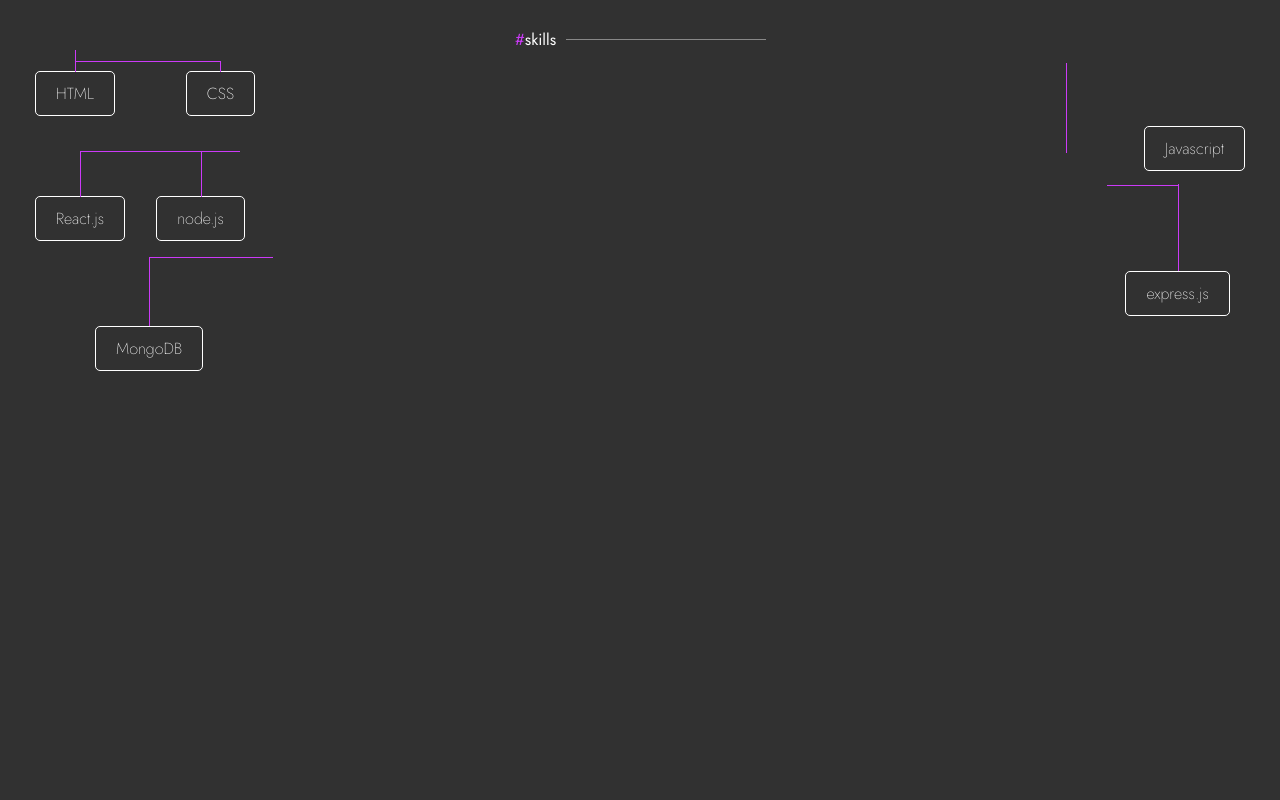
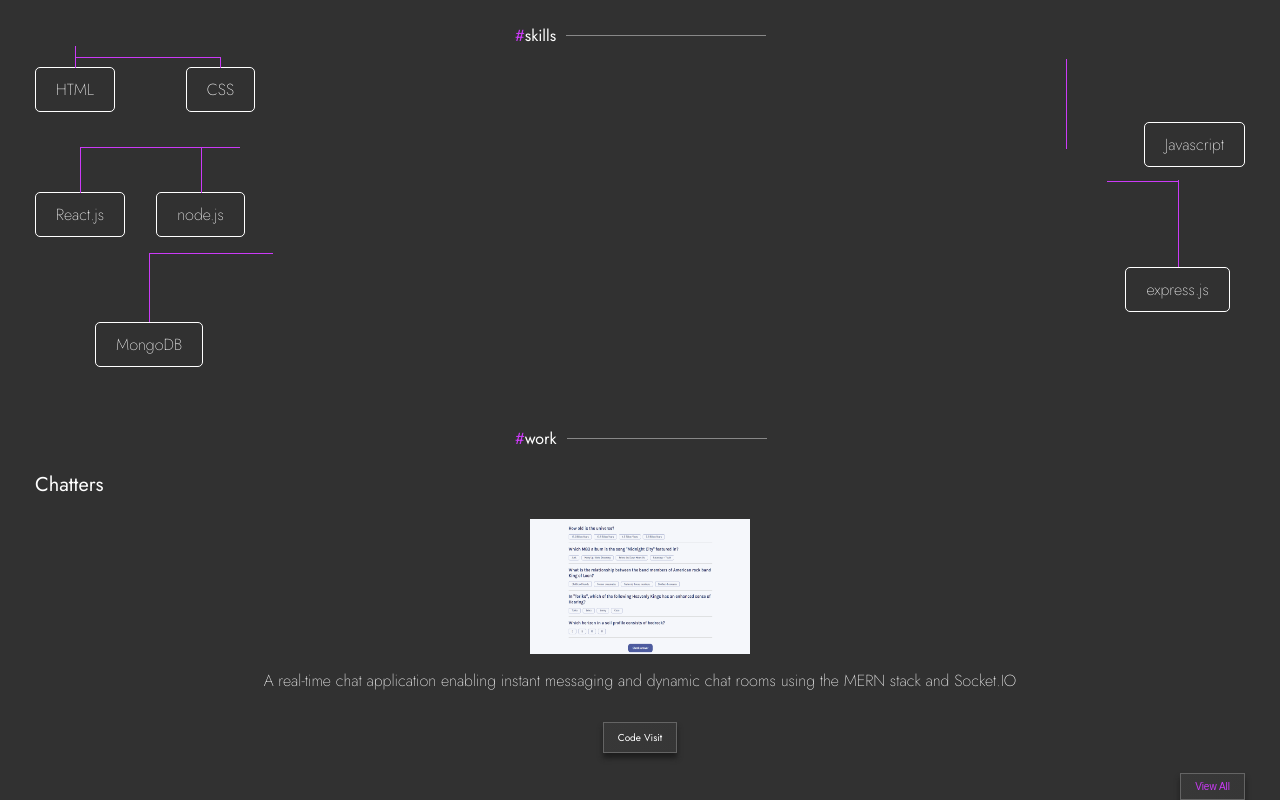
Before and after one commit to piyush-gangrade/portfolio, a React (Vite) app: page / in a window 1280 px wide. Shown: the part 446-1246 px from the top of the page. Before the commit the page ends 837 px from the top, so only its background shows below. Built offline with nearby package versions, Linux system fonts and the light colour scheme.

Commit message:
complete work section

```diff
--- a/src/App.css
+++ b/src/App.css
@@ -23,9 +23,10 @@
 }
 
 .btn{
+    font-size: 10px;
     color: #CB3AF7;
     background: linear-gradient(88.854deg, rgba(217, 217, 217, 4%) 0%, rgba(115, 115, 115, 8%) 100%);
     padding: 7px 14px;
-    border: 0.3px solid #FFFFFF;
+    border: 0.3px solid #646464;
     box-shadow: 0px 5px 5px #1d1d1d;
 }
--- a/src/App.jsx
+++ b/src/App.jsx
@@ -2,6 +2,7 @@ import React from "react";
 import Home from "./components/home/Home.jsx";
 import About from "./components/about/About.jsx";
 import Skills from "./components/skills/Skills.jsx";
+import Work from "./components/work/Work.jsx";
 import "./App.css";
 export default function App() {
   return (
@@ -9,6 +10,7 @@ export default function App() {
       <Home />
       <About />
       <Skills />
+      <Work />
     </>
   )
 }
--- a/src/components/skills/skills.css
+++ b/src/components/skills/skills.css
@@ -1,5 +1,5 @@
 .skill-container{
-    margin: 20px 35px;
+    margin: 20px 35px 60px;
 }
 
 .skill-list{
--- /dev/null
+++ b/src/components/work/Project.jsx
@@ -0,0 +1,15 @@
+import React from "react";
+import "./work.css";
+
+export default function Project({projectName, projectImg, projectDes, projectLink}){
+    return <>
+        <div className="project-container">
+            <div className="project-heading">{projectName}</div>
+            <img src={projectImg} alt={projectName} className="project-img"/>
+            <div className="project-des">{projectDes}</div>
+            <div className="project-link">
+                <a className="btn" href={projectLink}>Code Visit</a>
+            </div>
+        </div>
+    </>
+}
--- a/src/components/work/Work.jsx
+++ b/src/components/work/Work.jsx
@@ -0,0 +1,36 @@
+import React, { useState } from "react";
+import Project from "./Project";
+import "./work.css";
+import quizzical from "../../assets/quizzical.png"
+
+
+export default function Work() {
+    const [view, setView] = useState(false)
+     return <>
+        <div id="work">
+            <div className="heading">
+                <span className="heading-text" ><span className="purple">#</span>work</span>
+            </div>
+            <Project
+                projectName="Chatters"
+                projectImg={quizzical}
+                projectDes="A real-time chat application enabling instant messaging and dynamic chat rooms using the MERN stack and Socket.IO"
+            />
+            <div className={`hidden ${view?"expended":""}`}>
+                <Project
+                    projectName="Quizzical"
+                    projectImg={quizzical}
+                    projectDes="A quiz website using React.js and the Trivia API, offering an engaging platform for users to test their knowledge across various topics."
+                />
+                <Project
+                    projectName="Movie Watchlist"
+                    projectImg={quizzical}
+                    projectDes="A website with HTML, CSS, and Javascript to search for movies using the OMDB API and save favorites to local storage."
+                />
+            </div>
+            <div className="view-btn-cnt">
+                <button className="btn" onClick={()=>setView(!view)}>{view? "View less":"View All"}</button>
+            </div>
+        </div>
+    </>
+}
--- a/src/components/work/work.css
+++ b/src/components/work/work.css
@@ -0,0 +1,43 @@
+.project-container{
+    display: flex;
+    flex-direction: column;
+    align-items: center;
+    margin: 20px 35px;
+}
+.project-heading{
+    font-size: 20px;
+    margin-bottom: 20px;
+    align-self: start;
+}
+
+.project-img{
+    width: 220px;
+    height: 135px;
+}
+
+.project-des{
+    font-weight: 200;
+    margin: 15px 0px 30px;
+}
+
+.project-link .btn{
+    display: inline-block;
+    color: #FFFFFF;
+}
+
+.hidden{
+    max-height: 0;
+    overflow: hidden;
+    transition: max-height 0.5s;
+}
+
+.expended{
+    max-height: 50rem;
+    transition: max-height 2s;
+}
+
+.view-btn-cnt{
+    margin: 0px 35px;
+    display: flex;
+    justify-content: end;
+}
```
Also changed, not shown: src/assets/quizzical.png (added), src/components/contact/Contact.jsx (added), src/components/contact/contact.css (added).
